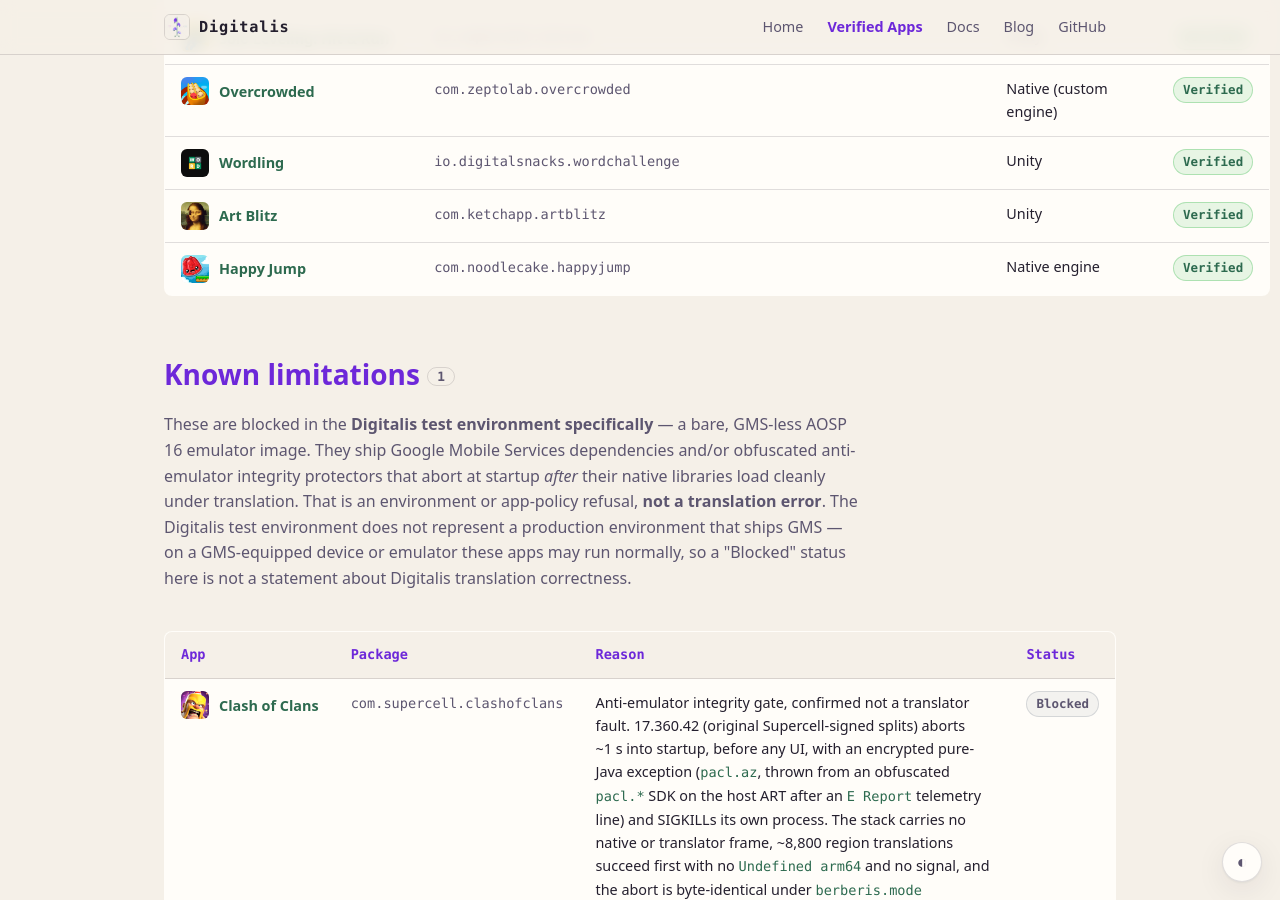
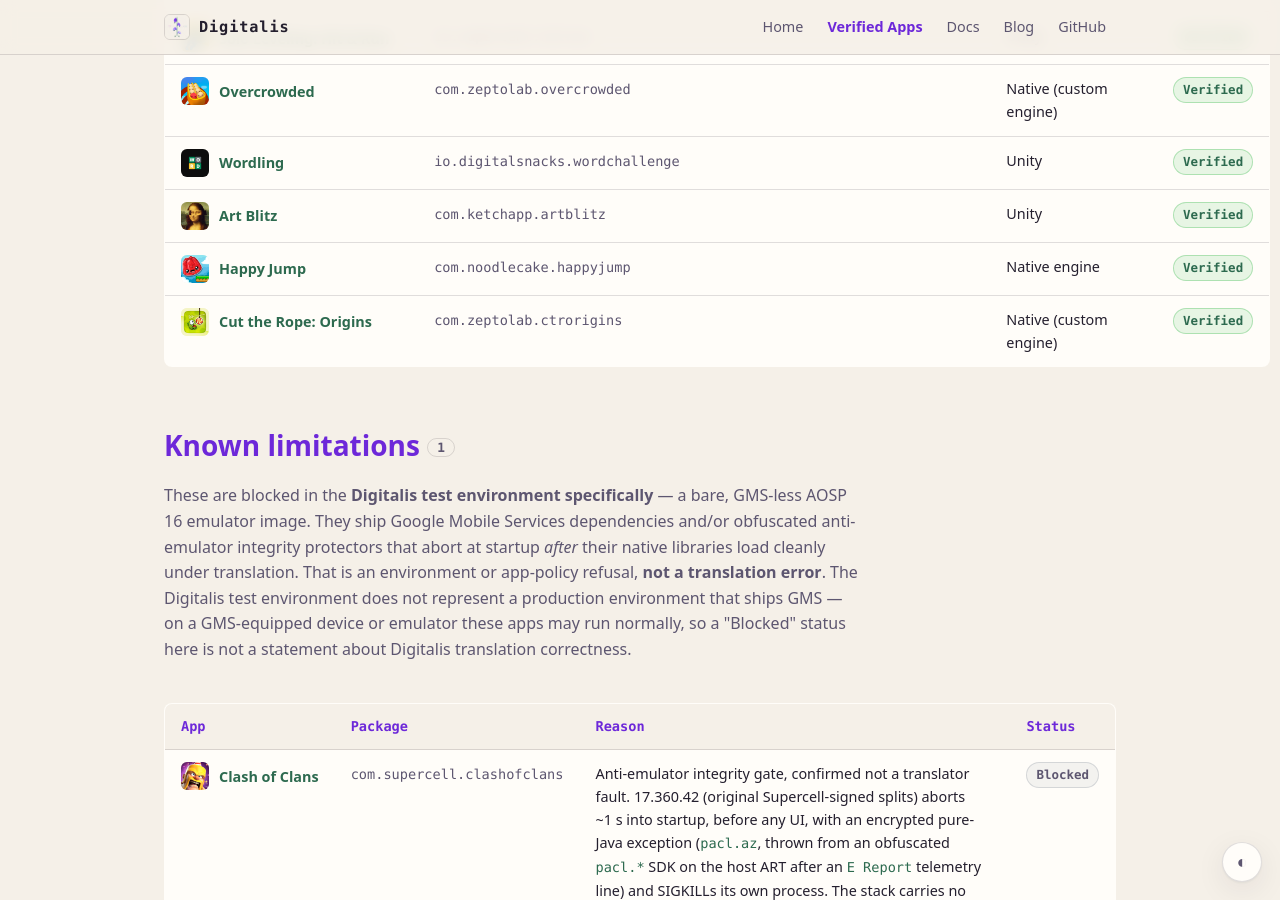
Before and after one commit to DigitalisX64/digitalisx64.github.io, a Jekyll site: the page built from apps.html, in a window 1280 px wide and 900 px high, scrolled down 8178 px. Built offline with Jekyll 4.4.1, drawn with Linux system fonts in a browser that asks for light colours; some of the changed text lies outside the part shown.

Commit message:
apps.yml: add Cut the Rope: Origins (verified game) + icon

```diff
--- a/_data/apps.yml
+++ b/_data/apps.yml
@@ -391,6 +391,9 @@ verified:
   - name: 'Happy Jump'
     package: com.noodlecake.happyjump
     stack: 'Native engine'
+  - name: 'Cut the Rope: Origins'
+    package: com.zeptolab.ctrorigins
+    stack: 'Native (custom engine)'
 
 # No apps are currently in this state; the section drops out of the page while
 # this list is empty.
```
Also changed, not shown: assets/icons/com.zeptolab.ctrorigins.png (added).
